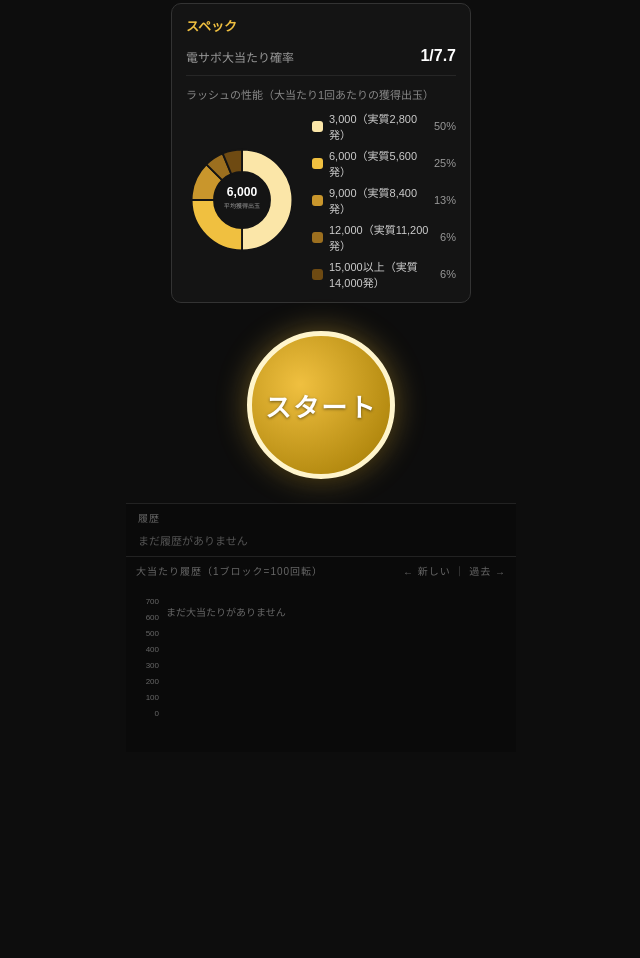
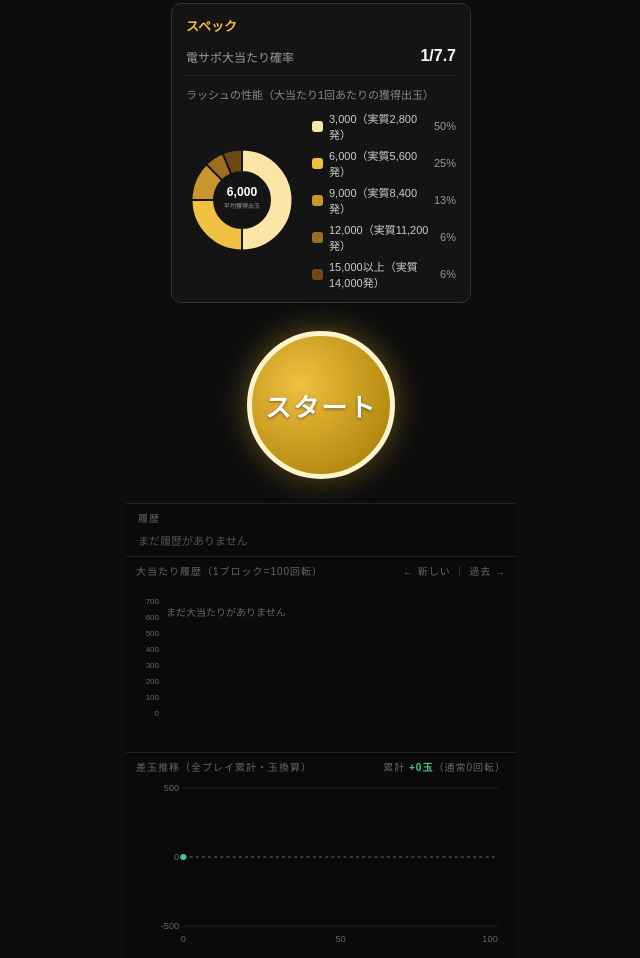
Before and after one commit to wwi195/pachinko-simulator-ghouldeka-rush, a website with bundled scripts: page index.html in a window 1280 px wide. Shown: the part 316-1274 px from the top of the page, without its empty margins (319-959 px from the left). Before the commit the page ends 1068 px from the top, so only its background shows below. Built offline with nearby package versions, Linux system fonts and the light colour scheme.

Commit message:
差玉推移の折れ線グラフを追加
Co-Authored-By: Claude Opus 5.5 <noreply@anthropic.com>
Claude-Session: https://claude.ai/code/session_015GgmD4MiEe8Yo388aAa96A

```diff
--- a/index.html
+++ b/index.html
@@ -160,6 +160,12 @@
       </div>
     </div>
 
+    <!-- 差玉推移グラフ：横軸=累計の通常時回転数、縦軸=累計差玉（玉換算） -->
+    <div id="slump-area">
+      <div class="slump-title"><span>差玉推移（全プレイ累計・玉換算）</span><span id="slump-now"></span></div>
+      <svg id="slump-svg" viewBox="0 0 360 170" preserveAspectRatio="none"></svg>
+    </div>
+
   </div>
 
   <script src="logic.js"></script>
--- a/script.js
+++ b/script.js
@@ -202,6 +202,62 @@ function addHistoryEntry(spins, profit, events, chain) {
   if (game.history.length > HISTORY_MAX_ITEMS) game.history.pop();
   renderHistory();
   renderHitGraph();
+}
+
+// ---- 差玉推移グラフ（プレイを重ねた累計） ----
+// 横軸=累計の通常時回転数、縦軸=累計差玉（玉換算）。1プレイごとに
+// 「通常時の投資で下がる → RUSHの出玉で上がる」の2点を追加する。
+const slump = { pts: [{ x: 0, y: 0 }], x: 0, y: 0 };
+function recordSessionSlump(spins, toushi, profit) {
+  slump.x += spins;
+  slump.pts.push({ x: slump.x, y: Math.round(slump.y - toushi / YEN_PER_BALL) });
+  slump.y += profit / YEN_PER_BALL;
+  slump.pts.push({ x: slump.x, y: Math.round(slump.y) });
+  renderSlumpGraph();
+}
+function slumpNiceStep(range) {
+  const raw = range / 4;
+  const pow = Math.pow(10, Math.floor(Math.log10(raw)));
+  const n = raw / pow;
+  return (n <= 1 ? 1 : n <= 2 ? 2 : n <= 5 ? 5 : 10) * pow;
+}
+function renderSlumpGraph() {
+  const el = document.getElementById('slump-svg');
+  if (!el) return;
+  const pts = slump.pts;
+  const W = 360, H = 170, L = 46, R = 8, T = 10, B = 22;
+  const maxX = Math.max(100, pts[pts.length - 1].x);
+  let minY = 0, maxY = 0;
+  pts.forEach((p) => { if (p.y < minY) minY = p.y; if (p.y > maxY) maxY = p.y; });
+  if (maxY - minY < 1000) { maxY += 500; minY -= 500; }
+  const step = slumpNiceStep(maxY - minY);
+  minY = Math.floor(minY / step) * step;
+  maxY = Math.ceil(maxY / step) * step;
+  const sx = (x) => L + (x / maxX) * (W - L - R);
+  const sy = (y) => T + (1 - (y - minY) / (maxY - minY)) * (H - T - B);
+  let grid = '';
+  for (let v = minY; v <= maxY + 1e-9; v += step) {
+    const y = sy(v).toFixed(1);
+    grid += `<line x1="${L}" y1="${y}" x2="${W - R}" y2="${y}" class="${v === 0 ? 'sl-zero' : 'sl-grid'}"/>`;
+    grid += `<text x="${L - 4}" y="${(+y + 3).toFixed(1)}" class="sl-ylab">${v.toLocaleString()}</text>`;
+  }
+  const xStep = slumpNiceStep(maxX);
+  for (let v = 0; v <= maxX + 1e-9; v += xStep) {
+    const anchor = sx(v) > W - R - 16 ? ' style="text-anchor:end"' : '';
+    grid += `<text x="${sx(v).toFixed(1)}" y="${H - 6}" class="sl-xlab"${anchor}>${v.toLocaleString()}</text>`;
+  }
+  const line = pts.map((p) => `${sx(p.x).toFixed(1)},${sy(p.y).toFixed(1)}`).join(' ');
+  const cur = pts[pts.length - 1];
+  const cls = cur.y >= 0 ? 'plus' : 'minus';
+  const zeroOff = Math.min(1, Math.max(0, (sy(0) - T) / (H - T - B))).toFixed(4);
+  el.innerHTML = `<defs><linearGradient id="sl-grad" gradientUnits="userSpaceOnUse" x1="0" y1="${T}" x2="0" y2="${H - B}">
+      <stop offset="${zeroOff}" stop-color="#44cc88"/><stop offset="${zeroOff}" stop-color="#ff6b6b"/>
+    </linearGradient></defs>
+    ${grid}
+    <polyline points="${line}" class="sl-line" stroke="url(#sl-grad)"/>
+    <circle cx="${sx(cur.x).toFixed(1)}" cy="${sy(cur.y).toFixed(1)}" r="3" class="sl-dot ${cls}"/>`;
+  document.getElementById('slump-now').innerHTML =
+    `累計 <b class="${cls}">${cur.y >= 0 ? '+' : ''}${cur.y.toLocaleString()}玉</b>（通常${slump.x.toLocaleString()}回転）`;
 }
 
 // ---- 大当たり履歴グラフ（チャージ・図柄揃いすべて） ----
@@ -892,6 +948,7 @@ function finishRushNow() {
   game.stats.totalBalls += balls;
   renderStats();
   addHistoryEntry(game.investment.spins, profit, game.investment.events, chain);
+  recordSessionSlump(game.investment.spins, game.investment.toushi, profit);
 
   rushScreenEl.hidden = true;
   rushStatusRowEl.hidden = true;
@@ -940,5 +997,6 @@ document.addEventListener('DOMContentLoaded', () => {
   renderStats();
   renderHistory();
   renderHitGraph();
+  renderSlumpGraph();
   renderSpecPanel();
 });
--- a/style.css
+++ b/style.css
@@ -913,3 +913,17 @@ select {
 .hist-col.big-chain .hist-type { color: #ffd23f; }
 .hist-idx { font-size: 8px; color: #555; height: 12px; }
 .hist-empty { font-size: 10px; color: #666; padding: 20px 4px; }
+
+/* ---- 差玉推移グラフ ---- */
+#slump-area { background: #0a0a0a; border-top: 1px solid #222; padding: 6px 10px 10px; flex-shrink: 0; }
+.slump-title { font-size: 10px; color: #666; letter-spacing: 1px; margin-bottom: 4px; display: flex; justify-content: space-between; }
+.slump-title b.plus { color: #44cc88; }
+.slump-title b.minus { color: #ff6b6b; }
+#slump-svg { width: 100%; height: 170px; display: block; }
+#slump-svg .sl-grid { stroke: #222; stroke-width: 1; }
+#slump-svg .sl-zero { stroke: #666; stroke-width: 1; stroke-dasharray: 3 3; }
+#slump-svg .sl-ylab { fill: #666; font-size: 9px; text-anchor: end; }
+#slump-svg .sl-xlab { fill: #666; font-size: 9px; text-anchor: middle; }
+#slump-svg .sl-line { fill: none; stroke-width: 1.6; stroke-linejoin: round; vector-effect: non-scaling-stroke; }
+#slump-svg .sl-dot.plus { fill: #44cc88; }
+#slump-svg .sl-dot.minus { fill: #ff6b6b; }
```
